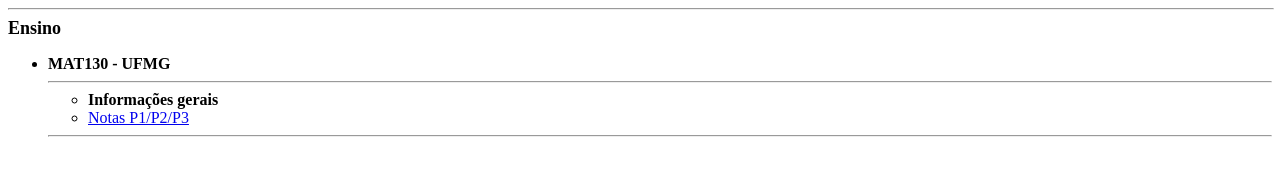
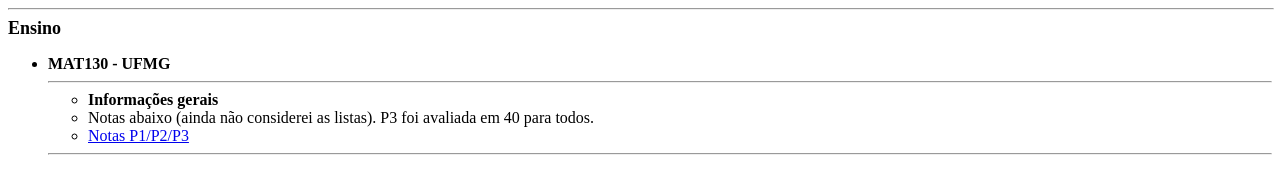
Before and after one commit to numberwat/wodson, a plain HTML site: page mat130.html in a window 1280 px wide. Drawn offline with Linux system fonts and the light colour scheme.

Commit message:
Update mat130.html

```diff
--- a/mat130.html
+++ b/mat130.html
@@ -17,6 +17,7 @@
 <hr>
 <ul>
 	<li> <b>Informações gerais</b>
+			<li> Notas abaixo (ainda não considerei as listas). P3 foi avaliada em 40 para todos. </a>
 			<li> <a href="mat130.pdf"> Notas P1/P2/P3 </a>
 
 	<br>
```
